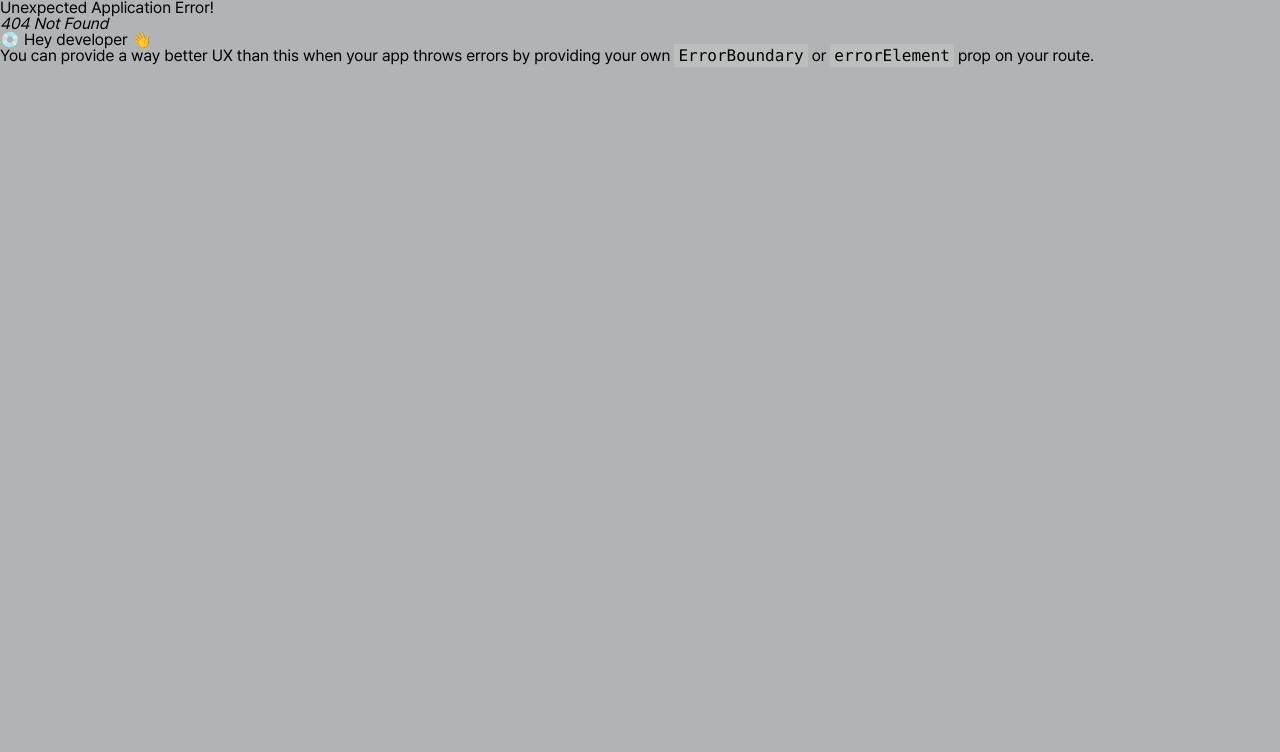
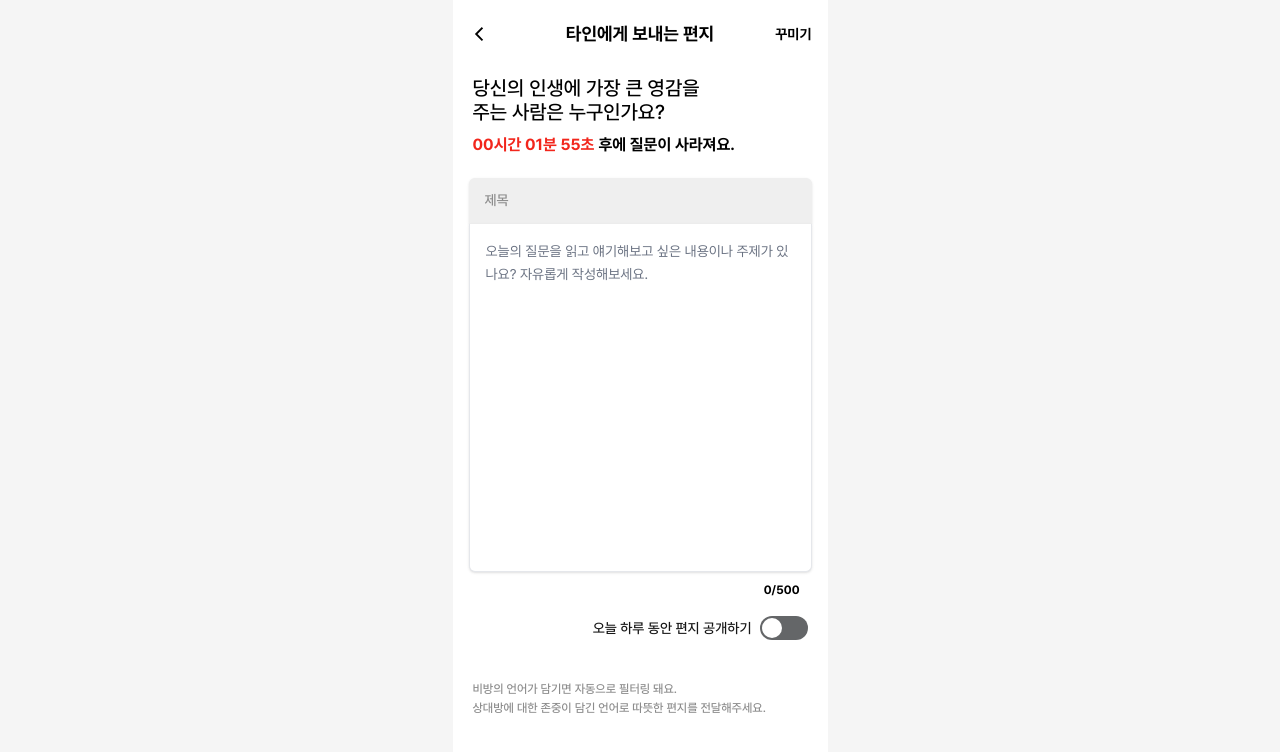
Before and after one commit to soksak-letter/soksak-Front, a React (Vite) app: page /letter/self-draft in a window 1280 px wide. Before the commit this address had no page. Shown: the top 752 px of the page. Built offline with nearby package versions, Linux system fonts and the light colour scheme.

Commit message:
[#24] chore : 라우터 연결

```diff
--- a/src/Router.tsx
+++ b/src/Router.tsx
@@ -8,6 +8,7 @@ import AppShellWithTab from './layouts/AppShellWithTab';
 import Homepage from './pages/Homepage';
 import AnonDraftPage from './pages/letter/AnonDraftPage';
 import OtherDraftPage from './pages/letter/OtherDraftPage';
+import SelfDraftPage from './pages/letter/SelfDraftPage';
 
 const router = createBrowserRouter([
   {
@@ -26,6 +27,10 @@ const router = createBrowserRouter([
           {
             path: 'letter/other-draft',
             element: <OtherDraftPage />,
+          },
+          {
+            path: 'letter/self-draft',
+            element: <SelfDraftPage />,
           },
         ],
       },
--- /dev/null
+++ b/src/pages/letter/SelfDraftPage.tsx
@@ -0,0 +1,73 @@
+import BackHeader from '@/components/common/headers/BackHeader';
+import ToggleSwitch from '@/components/common/ToggleSwitch';
+import LetterTextBox from '@/components/LetterTextBox';
+import useCountdown from '@/hooks/useCountdown';
+import { useModalStore } from '@/stores/modalStore';
+import { useMemo, useRef, useState } from 'react';
+import { useNavigate } from 'react-router-dom';
+
+const DAY_MS = 2 * 60 * 1000;
+
+const SelfDraftPage = () => {
+  const navigate = useNavigate();
+  const { openModal } = useModalStore();
+
+  const [letter, setLetter] = useState({
+    title: '',
+    content: '',
+  });
+  const [isPublic, setIsPublic] = useState(false);
+
+  const startAtRef = useRef<number>(Date.now());
+  const deadlineMs = useMemo(() => startAtRef.current + DAY_MS, []);
+
+  const { isExpired, mmss } = useCountdown(deadlineMs);
+
+  const handleBack = () => {
+    if (isExpired) {
+      openModal('exitConfirm', {
+        onConfirmExit: () => navigate(-1),
+      });
+      return;
+    }
+    navigate(-1);
+  };
+
+  return (
+    <div className='flex flex-col'>
+      {/* TODO: 편지 꾸미기 기능 구현 시 스타일 편집 페이지로 이동 */}
+      <BackHeader
+        title='타인에게 보내는 편지'
+        rightElement={<button>꾸미기</button>}
+        onBack={handleBack}
+      />
+      <div className='flex flex-col items-start p-5 -mt-3 gap-2'>
+        <p className='text-black font-medium text-[20px] leading-[120%] w-[251px]'>
+          당신의 인생에 가장 큰 영감을
+          <br />
+          주는 사람은 누구인가요?
+        </p>
+        <div className='flex items-center text-[16px] leading-[160%] font-semibold'>
+          <span className='text-[#F2261C]'>{mmss}</span>
+          <span className='text-black ml-1'>후에 질문이 사라져요.</span>
+        </div>
+      </div>
+      <div className='px-4'>
+        <LetterTextBox value={letter} onChange={setLetter} className='w-[343px] h-[394px]' />
+      </div>
+      <div className='flex items-center justify-end p-5 -mt-3 gap-2'>
+        <span className='text-[var(--color-text-normal)] text-[14px] font-medium'>
+          오늘 하루 동안 편지 공개하기
+        </span>
+        <ToggleSwitch checked={isPublic} onCheckedChange={setIsPublic} />
+      </div>
+      <p className='flex p-5 text-[12px] text-[var(--color-text-assistive)] leading-[160%] font-medium'>
+        비방의 언어가 담기면 자동으로 필터링 돼요.
+        <br />
+        상대방에 대한 존중이 담긴 언어로 따뜻한 편지를 전달해주세요.
+      </p>
+    </div>
+  );
+};
+
+export default SelfDraftPage;
```
